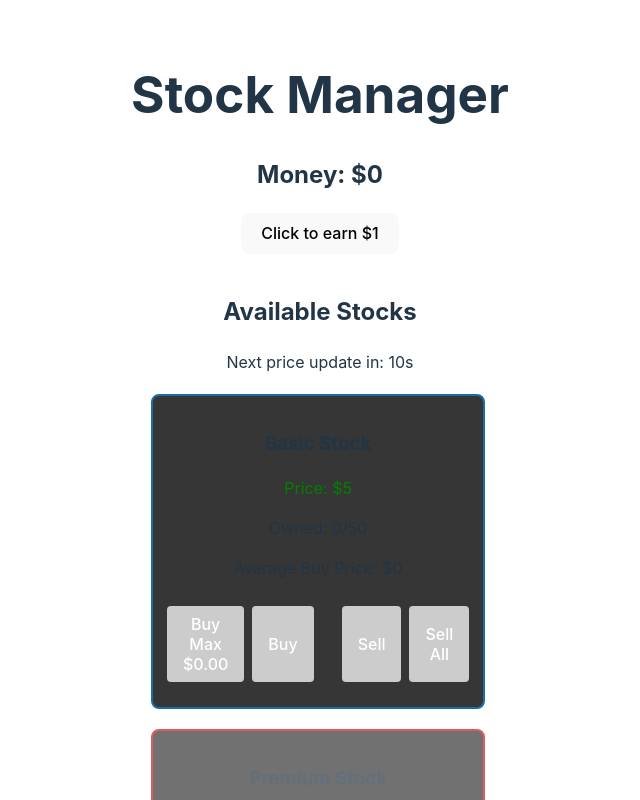
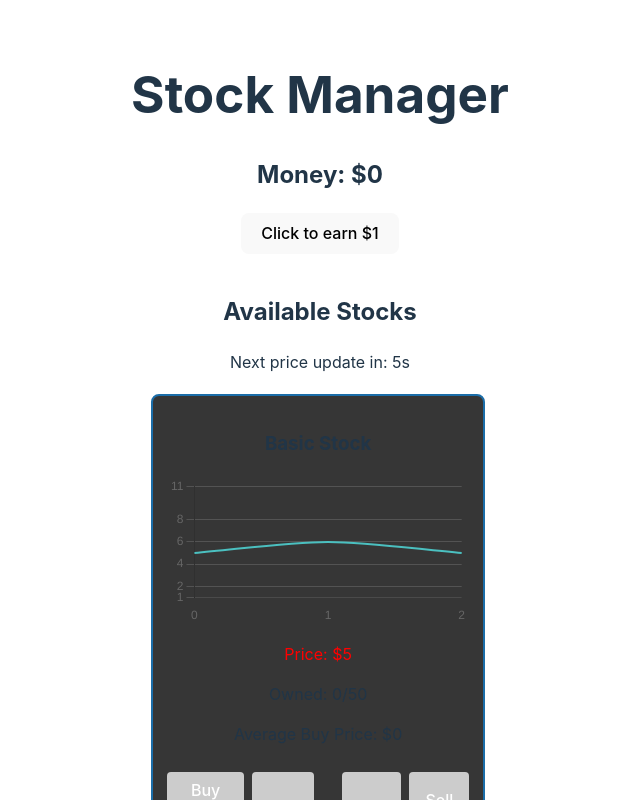
Before and after one commit to Ellia00/Stocky, a React (Vite) app: page / in a window 1280 px wide. Shown: the top 800 px of the page, without its empty margins (320-960 px from the left). Built offline with nearby package versions, Linux system fonts and the light colour scheme.

Commit message:
Integrate StockGraph component and enhance stock price update logic

```diff
--- a/src/components/StockDisplay.jsx
+++ b/src/components/StockDisplay.jsx
@@ -1,8 +1,11 @@
 import { useState, useEffect } from "react";
 import "./StockDisplay.css";
+import StockGraph from "./StockGraph";
+
+
 
 const StockDisplay = ({ money, onPurchase }) => {
-  const [countdown, setCountdown] = useState(15);
+  const [countdown, setCountdown] = useState(10);
   const [unlockedStocks, setUnlockedStocks] = useState(() => {
     const savedStocks = localStorage.getItem("stocks");
     if (savedStocks) {
@@ -14,6 +17,7 @@ const StockDisplay = ({ money, onPurchase }) => {
         name: "Basic Stock",
         isUnlocked: true,
         price: 5,
+        priceHistory: [5],
         basePrice: 5,
         owned: 0,
         minPrice: 2,
@@ -66,39 +70,51 @@ const StockDisplay = ({ money, onPurchase }) => {
       setUnlockedStocks((stocks) =>
         stocks.map((stock) => {
           const oldPrice = stock.price;
-          const fluctuationRange = stock.id === 1 ? 0.4 : 0.2;
-          const fluctuation =
-            Math.random() * fluctuationRange - fluctuationRange / 2;
-          const newPrice = Math.round(stock.basePrice * (1 + fluctuation));
-          const finalPrice = Math.min(
-            Math.max(newPrice, stock.minPrice),
-            stock.maxPrice
-          );
+          const priceRange = stock.maxPrice - stock.minPrice;
+          const volatility = Math.random();
+
+          let change = volatility > 0.7
+            ? (Math.random() - 0.5) * (priceRange * 0.8)
+            : (Math.random() - 0.5) * (priceRange * 0.15);
+
+          if (Math.random() < 0.05) {
+            change *= 5; // Extrem förändring
+          }
+
+          // console.log(stock.id, change);
+          // Runda av till närmaste heltal
+          change = Math.round(change);
+
+          console.log(stock.id, change);
+          // Om förändringen blir 0, låt det vara kvar 50% av gångerna
+          if (change === 0 && Math.random() < 0.5) {
+            change = Math.random() > 0.5 ? 1 : -1;
+          }
+
+
+          const newPrice = Math.round(stock.price + change);
+          const finalPrice = Math.min(Math.max(newPrice, stock.minPrice), stock.maxPrice);
 
           setPriceChanges((prev) => ({
             ...prev,
-            [stock.id]:
-              finalPrice > oldPrice
-                ? "green"
-                : finalPrice < oldPrice
-                ? "red"
-                : "",
+            [stock.id]: finalPrice > oldPrice ? "green" : finalPrice < oldPrice ? "red" : "",
           }));
 
           return {
             ...stock,
             price: finalPrice,
+            priceHistory: [...(stock.priceHistory || []), finalPrice].slice(-20) //keep last 10 prices
           };
         })
       );
-      setCountdown(15);
+      setCountdown(10);
     };
 
     const countdownInterval = setInterval(() => {
       setCountdown((prev) => prev - 1);
     }, 1000);
 
-    const priceInterval = setInterval(updatePrices, 15000);
+    const priceInterval = setInterval(updatePrices, 10000);
     updatePrices(); // Initial price update
 
     return () => {
@@ -111,39 +127,6 @@ const StockDisplay = ({ money, onPurchase }) => {
     localStorage.setItem("stocks", JSON.stringify(unlockedStocks));
   }, [unlockedStocks]);
 
-  const updateStockPrice = (stockId) => {
-    setUnlockedStocks((stocks) =>
-      stocks.map((stock) => {
-        if (stock.id === stockId) {
-          const oldPrice = stock.price;
-          const fluctuationRange = stock.id === 1 ? 0.4 : 0.2;
-          const fluctuation =
-            Math.random() * fluctuationRange - fluctuationRange / 2;
-          const newPrice = Math.round(stock.basePrice * (1 + fluctuation));
-          const finalPrice = Math.min(
-            Math.max(newPrice, stock.minPrice),
-            stock.maxPrice
-          );
-
-          setPriceChanges((prev) => ({
-            ...prev,
-            [stock.id]:
-              finalPrice > oldPrice
-                ? "green"
-                : finalPrice < oldPrice
-                ? "red"
-                : "",
-          }));
-
-          return {
-            ...stock,
-            price: finalPrice,
-          };
-        }
-        return stock;
-      })
-    );
-  };
 
   const buyStock = (stockId) => {
     const stock = unlockedStocks.find((s) => s.id === stockId);
@@ -274,6 +257,8 @@ const StockDisplay = ({ money, onPurchase }) => {
             className={`stock-item ${stock.isUnlocked ? "unlocked" : "locked"}`}
           >
             <h3>{stock.name}</h3>
+            <StockGraph priceHistory={stock.priceHistory} minPrice={stock.minPrice} maxPrice={stock.maxPrice} />
+
             <p>{stock.isUnlocked ? "" : "Locked"}</p>
             <p
               style={{
```
